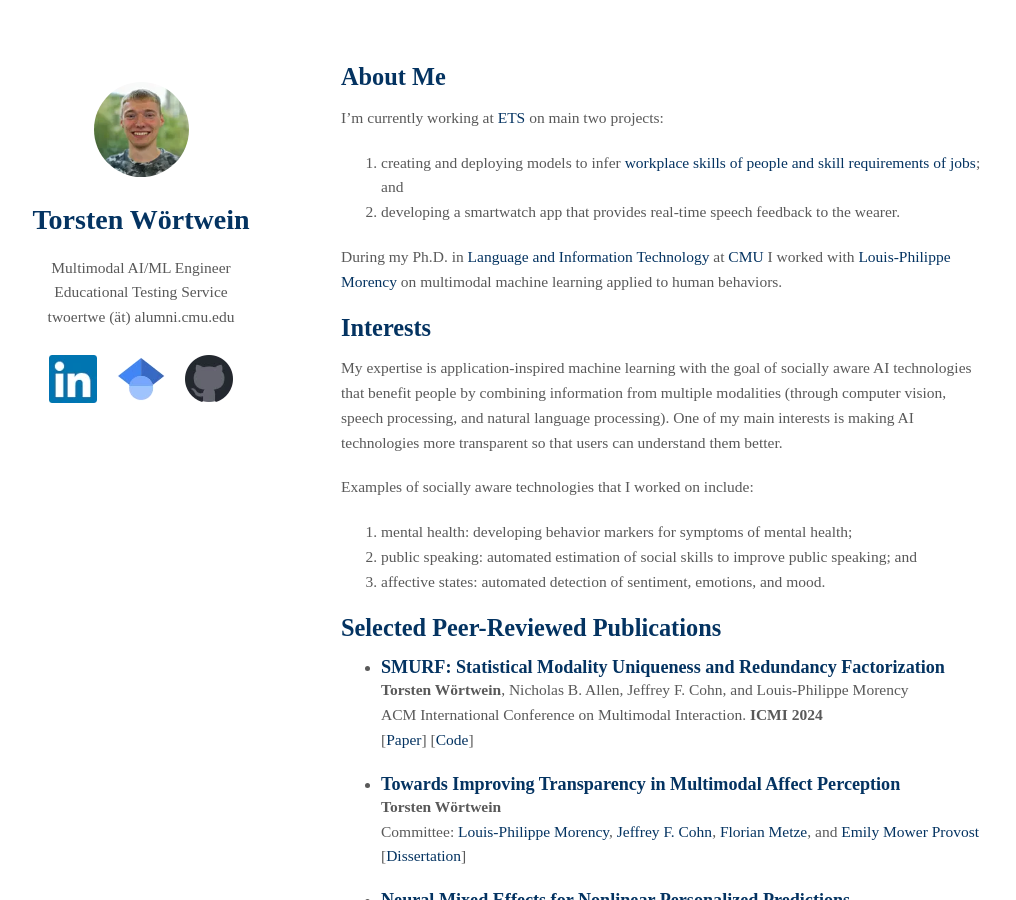
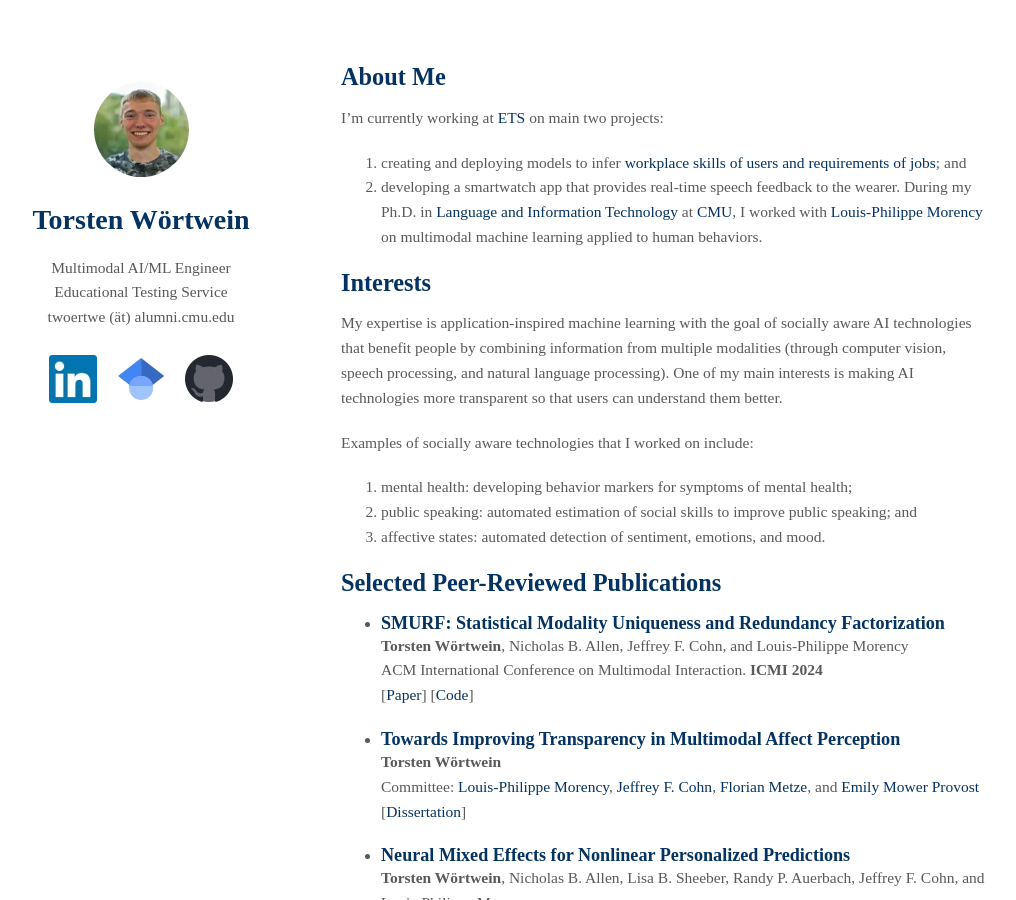
Before and after one commit to twoertwein/twoertwein.github.io, a Jekyll site: the page built from index.md, in a window 1280 px wide and 900 px high. Shown: the whole window, without its empty margins (129-1145 px from the left). Built offline with Jekyll 4.4.1, drawn with Linux system fonts in a browser that asks for light colours; our own code applies the rules of GitHub Pages for plain Markdown files.

Commit message:
formatting

```diff
--- a/index.md
+++ b/index.md
@@ -5,10 +5,9 @@ layout: homepage
 ## About Me
 
 I'm currently working at [ETS](https://www.ets.org/) on main two projects:
-1. creating and deploying models to infer [workplace skills of people and skill requirements of jobs](https://www.ets.org/futurenav.html); and
+1. creating and deploying models to infer [workplace skills of users and requirements of jobs](https://www.ets.org/futurenav.html); and
 2. developing a smartwatch app that provides real-time speech feedback to the wearer.
-
-During my Ph.D. in [Language and Information Technology](https://www.lti.cs.cmu.edu/) at [CMU](https://www.cmu.edu/) I worked with [Louis-Philippe Morency](https://www.cs.cmu.edu/~morency/) on multimodal machine learning applied to human behaviors.
+During my Ph.D. in [Language and Information Technology](https://www.lti.cs.cmu.edu/) at [CMU](https://www.cmu.edu/), I worked with [Louis-Philippe Morency](https://www.cs.cmu.edu/~morency/) on multimodal machine learning applied to human behaviors.
 
 ## Interests
 
```
